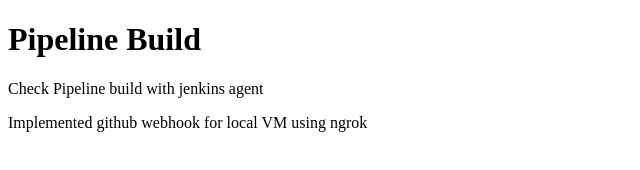
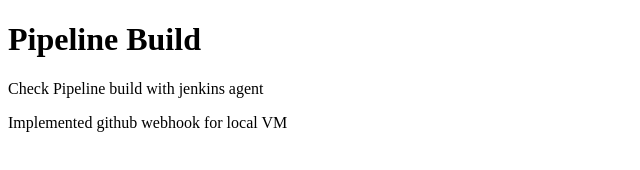
Before and after one commit to Zakir1109022/ostad-cicd-test, a plain HTML site: page index.html in a window 1280 px wide. Shown: the whole page, without its empty margins (0-640 px from the left). Drawn offline with Linux system fonts and the light colour scheme.

Commit message:
webhook build pipeline

```diff
--- a/index.html
+++ b/index.html
@@ -4,7 +4,7 @@
 
 <h1>Pipeline Build</h1>
 <p>Check Pipeline build with jenkins agent</p>
-<p>Implemented github webhook for local VM using ngrok</p>
+<p>Implemented github webhook for local VM</p>
 
 </body>
 </html>
```
